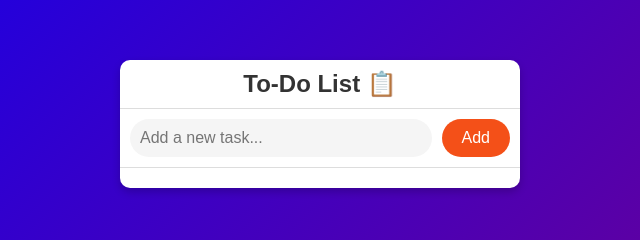
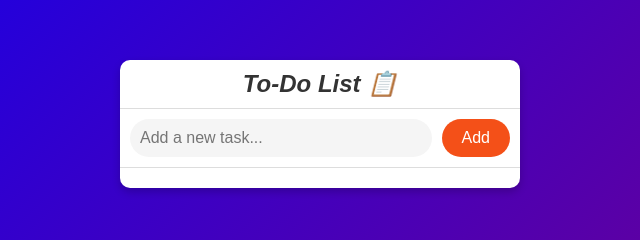
Before and after one commit to ahadkhaan/Todo-List-App, a plain HTML site: page index.html in a window 1280 px wide. Shown: the part 276-516 px from the top of the page, 320-960 px from the left. Drawn offline with Linux system fonts and the light colour scheme.

Commit message:
Update index.html

```diff
--- a/index.html
+++ b/index.html
@@ -10,7 +10,7 @@
     <div class="main">
         <div class="card">
             <div class="top">
-                <h3>To-Do List 📋</h3>
+                <h3><i>To-Do List 📋</i></h3>
             </div>
             <div class="center">
                 <input type="text" id="inputData" placeholder="Add a new task...">
```
